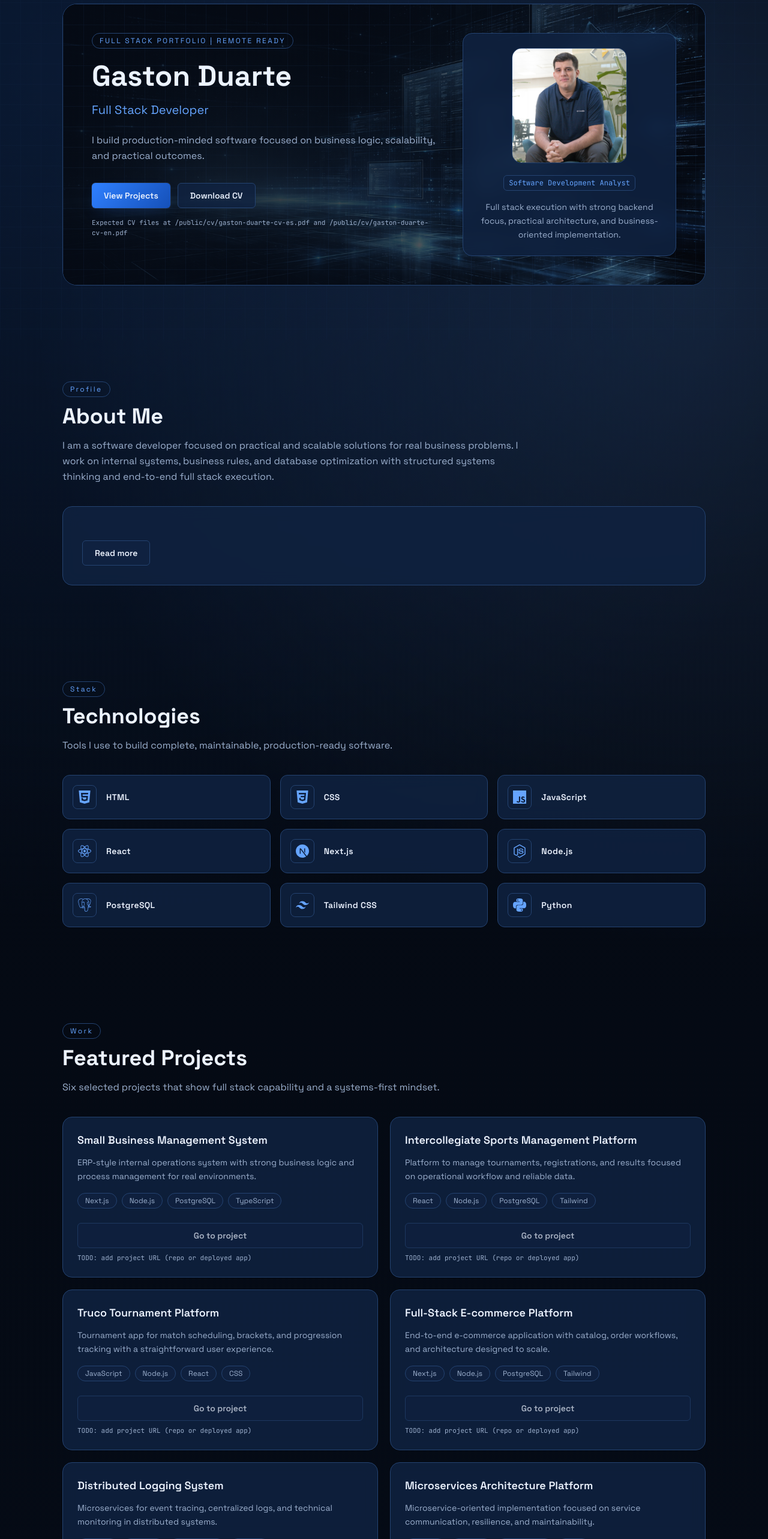
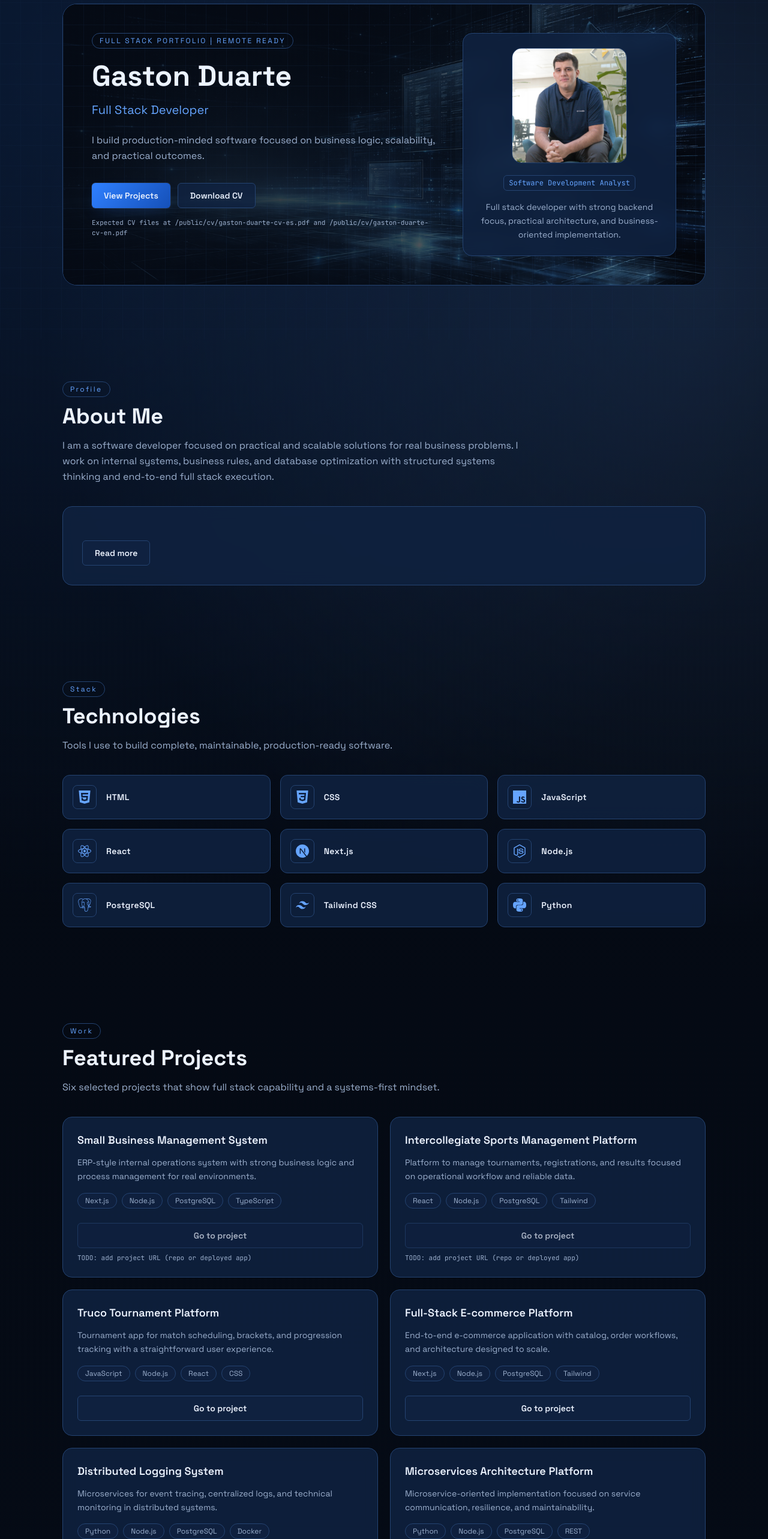
Before and after one commit to gastonduartem/portfolio, a Next.js app: page / in a window 1280 px wide. Shown: the part 234-2800 px from the top of the page at 60% size. Built offline with nearby package versions, Linux system fonts and the light colour scheme.

Commit message:
URLs de proyectos agregados

```diff
--- a/src/data/projects.ts
+++ b/src/data/projects.ts
@@ -29,7 +29,7 @@ export const projects: ProjectItem[] = [
       en: "Tournament app for match scheduling, brackets, and progression tracking with a straightforward user experience.",
     },
     stack: ["JavaScript", "Node.js", "React", "CSS"],
-    projectUrl: null,
+    projectUrl: "https://torneodetruco.vercel.app/",
   },
   {
     id: "full-stack-ecommerce-platform",
@@ -39,7 +39,7 @@ export const projects: ProjectItem[] = [
       en: "End-to-end e-commerce application with catalog, order workflows, and architecture designed to scale.",
     },
     stack: ["Next.js", "Node.js", "PostgreSQL", "Tailwind"],
-    projectUrl: null,
+    projectUrl: "https://github.com/gastonduartem/Challenge-1",
   },
   {
     id: "distributed-logging-system",
@@ -49,7 +49,7 @@ export const projects: ProjectItem[] = [
       en: "Microservices for event tracing, centralized logs, and technical monitoring in distributed systems.",
     },
     stack: ["Python", "Node.js", "PostgreSQL", "Docker"],
-    projectUrl: null,
+    projectUrl: "https://github.com/gastonduartem/Logs",
   },
   {
     id: "microservices-architecture-platform",
@@ -59,6 +59,6 @@ export const projects: ProjectItem[] = [
       en: "Microservice-oriented implementation focused on service communication, resilience, and maintainability.",
     },
     stack: ["Python", "Node.js", "PostgreSQL", "REST"],
-    projectUrl: null,
+    projectUrl: "https://github.com/gastonduartem/Microservicios",
   },
 ];
--- a/src/data/translations.ts
+++ b/src/data/translations.ts
@@ -23,7 +23,7 @@ export const translations: Record<Locale, PortfolioCopy> = {
         "Desarrollo soluciones de software productivas, enfocadas en logica de negocio, escalabilidad y resultados reales.",
       roleLine: "Analista de Desarrollo de Software",
       profileCardText:
-        "Ejecucion full stack con foco backend, arquitectura practica e implementacion orientada al negocio.",
+        "Full stack developer con foco backend, arquitectura practica e implementacion orientada al negocio.",
       avatarPlaceholder: "Placeholder de foto",
       projectsCta: "Ver Proyectos",
       cvCta: "Descargar CV",
@@ -87,7 +87,7 @@ export const translations: Record<Locale, PortfolioCopy> = {
         "I build production-minded software focused on business logic, scalability, and practical outcomes.",
       roleLine: "Software Development Analyst",
       profileCardText:
-        "Full stack execution with strong backend focus, practical architecture, and business-oriented implementation.",
+        "Full stack developer with strong backend focus, practical architecture, and business-oriented implementation.",
       avatarPlaceholder: "Photo placeholder",
       projectsCta: "View Projects",
       cvCta: "Download CV",
```
